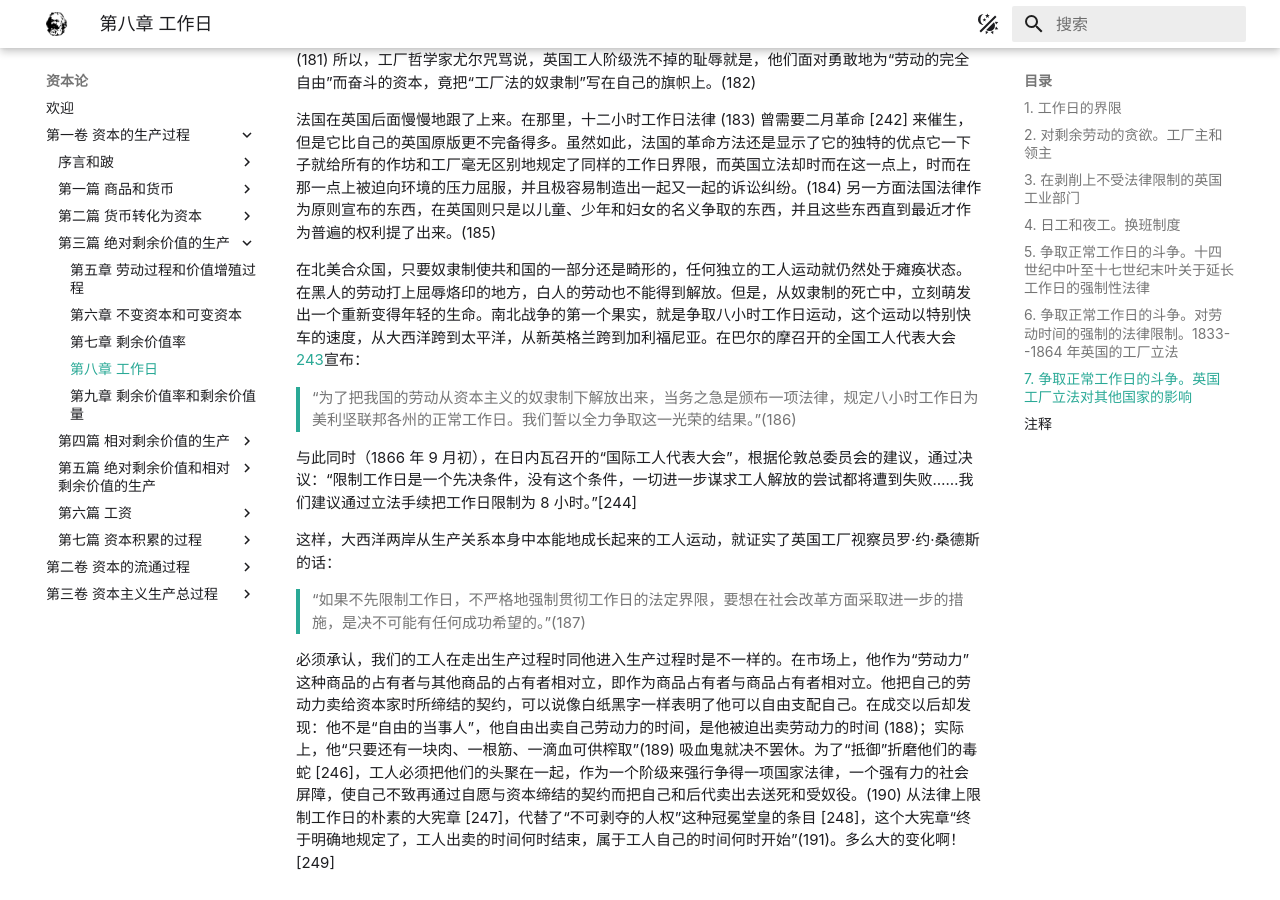
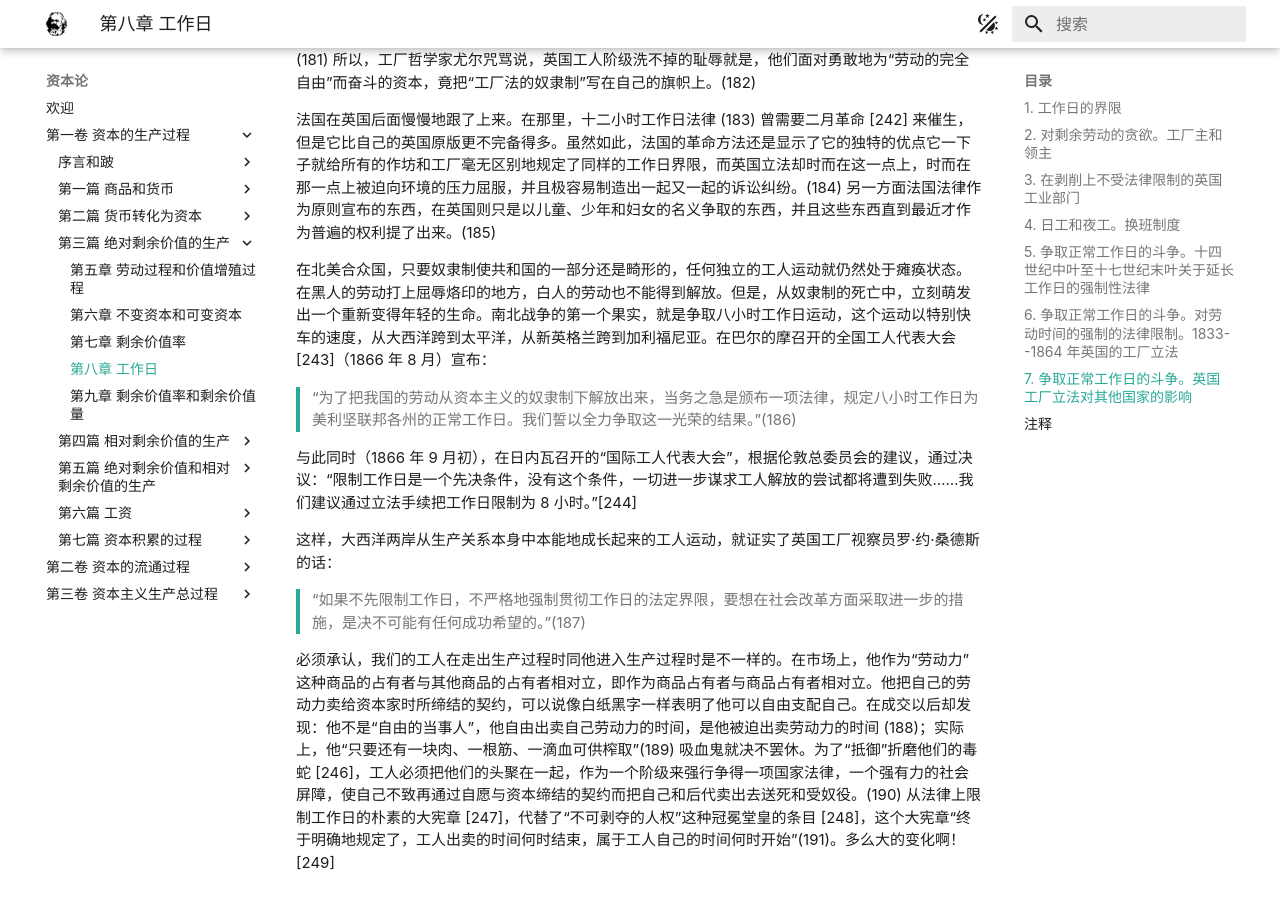
Before and after one commit to bowenEI/das-capital, an MkDocs documentation site: the page built from docs/part1/ch3/sec8.md, in a window 1280 px wide and 900 px high, scrolled down 24339 px. Built offline with MkDocs 1.6.1 and Material for MkDocs 9.7.7, drawn with Linux system fonts in a browser that asks for light colours.

Commit message:
solve unrecognized relative link

```diff
--- a/docs/part1/ch3/sec8.md
+++ b/docs/part1/ch3/sec8.md
@@ -439,7 +439,7 @@
 
 法国在英国后面慢慢地跟了上来。在那里，十二小时工作日法律 (183) 曾需要二月革命 [242] 来催生，但是它比自己的英国原版更不完备得多。虽然如此，法国的革命方法还是显示了它的独特的优点它一下子就给所有的作坊和工厂毫无区别地规定了同样的工作日界限，而英国立法却时而在这一点上，时而在那一点上被迫向环境的压力屈服，并且极容易制造出一起又一起的诉讼纠纷。(184) 另一方面法国法律作为原则宣布的东西，在英国则只是以儿童、少年和妇女的名义争取的东西，并且这些东西直到最近才作为普遍的权利提了出来。(185)
 
-在北美合众国，只要奴隶制使共和国的一部分还是畸形的，任何独立的工人运动就仍然处于瘫痪状态。在黑人的劳动打上屈辱烙印的地方，白人的劳动也不能得到解放。但是，从奴隶制的死亡中，立刻萌发出一个重新变得年轻的生命。南北战争的第一个果实，就是争取八小时工作日运动，这个运动以特别快车的速度，从大西洋跨到太平洋，从新英格兰跨到加利福尼亚。在巴尔的摩召开的全国工人代表大会 [243](1866 年 8 月)宣布：
+在北美合众国，只要奴隶制使共和国的一部分还是畸形的，任何独立的工人运动就仍然处于瘫痪状态。在黑人的劳动打上屈辱烙印的地方，白人的劳动也不能得到解放。但是，从奴隶制的死亡中，立刻萌发出一个重新变得年轻的生命。南北战争的第一个果实，就是争取八小时工作日运动，这个运动以特别快车的速度，从大西洋跨到太平洋，从新英格兰跨到加利福尼亚。在巴尔的摩召开的全国工人代表大会 [243]（1866 年 8 月）宣布：
 
 > “为了把我国的劳动从资本主义的奴隶制下解放出来，当务之急是颁布一项法律，规定八小时工作日为美利坚联邦各州的正常工作日。我们誓以全力争取这一光荣的结果。”(186)
 
```
Also changed, not shown: docs/part1/ch4/sec13.md (+3 -3 lines).
